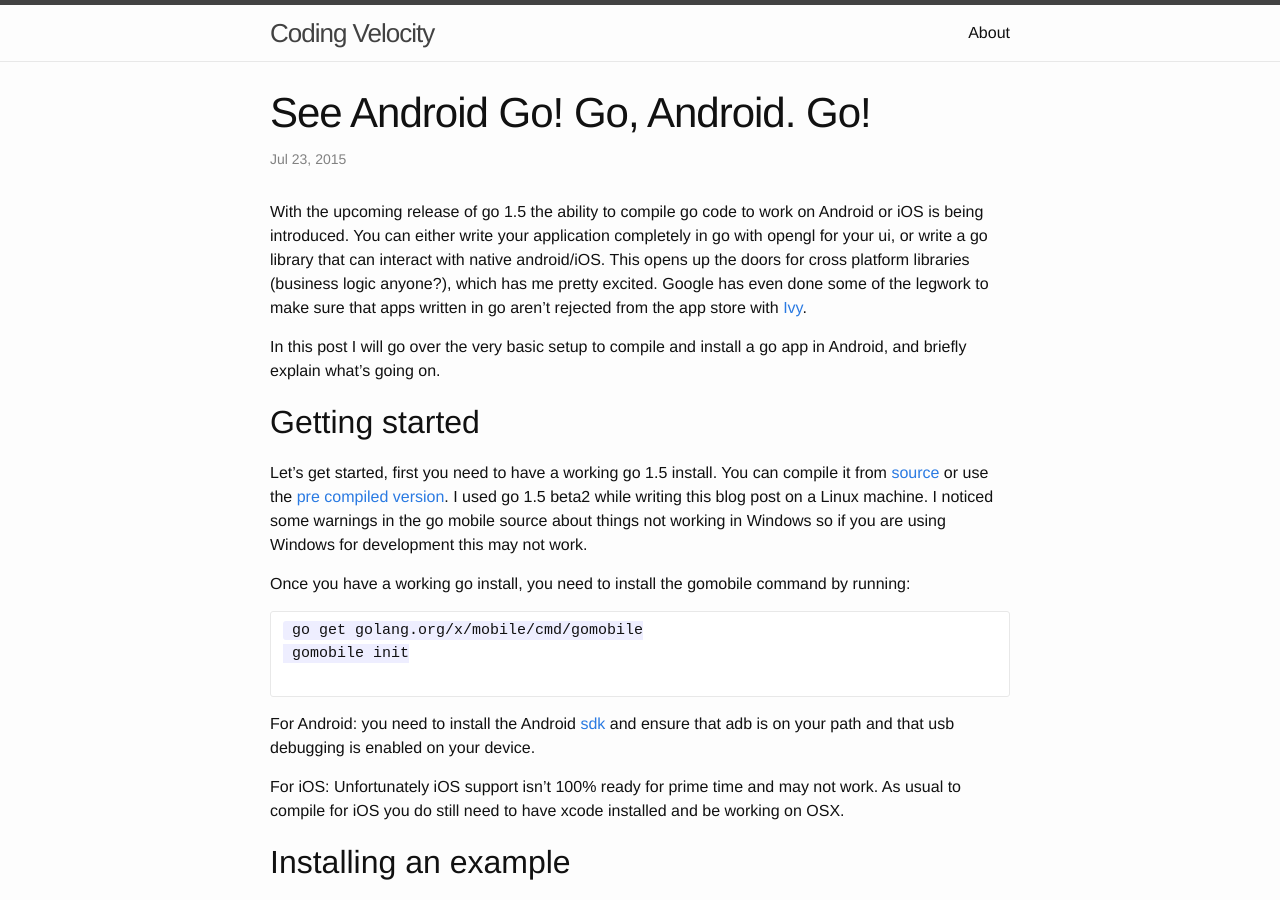
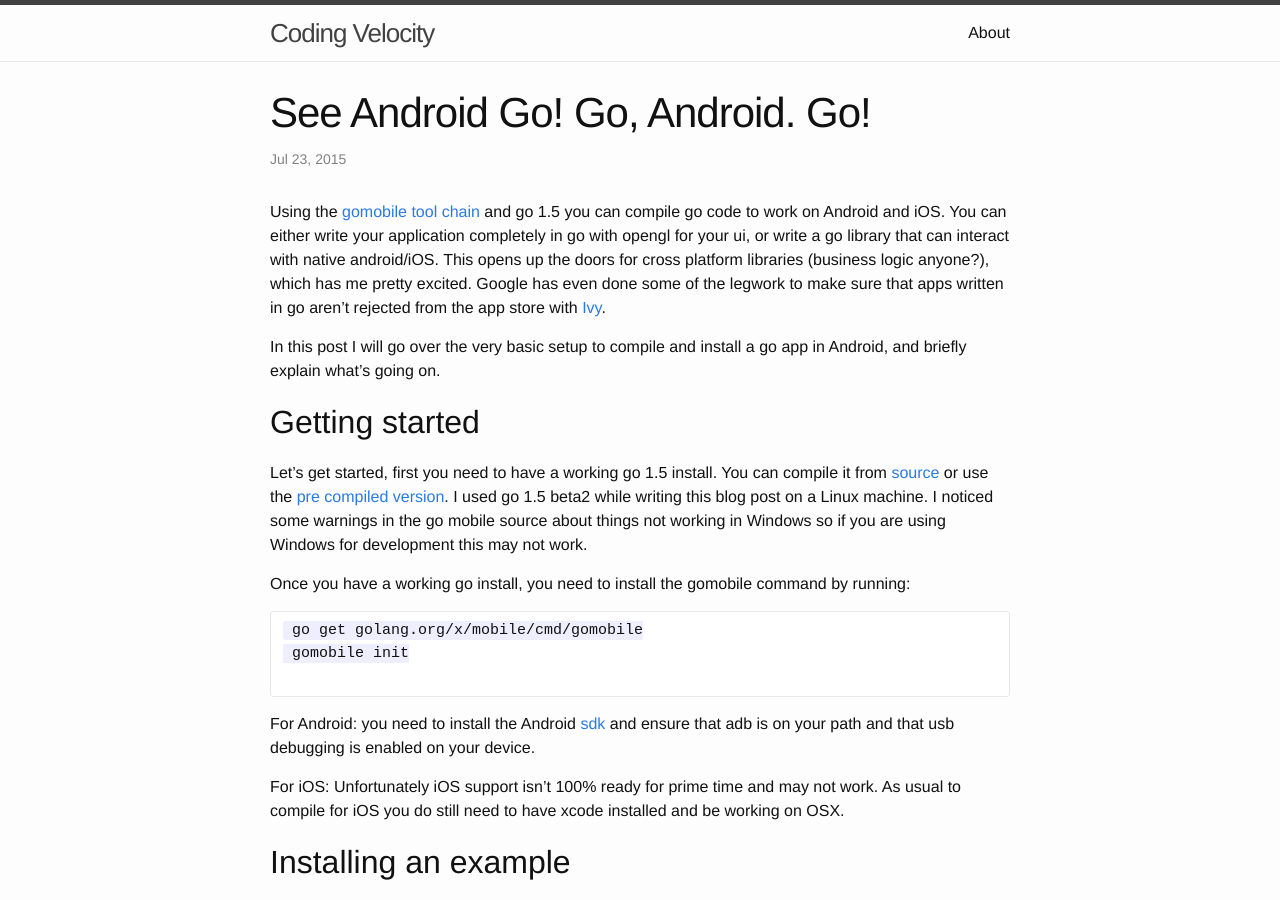
Before and after one commit to catwomey/catwomey.github.io, a Jekyll site: the page built from _posts/2015-07-23-go-mobile-intro.markdown, in a window 1280 px wide and 900 px high. Built offline with Jekyll 4.4.1, drawn with Linux system fonts in a browser that asks for light colours; Markdown is read by kramdown in place of the engine named in the settings; comment, search, counter and statistics services are not loaded.

Commit message:
Update 2015-07-23-go-mobile-intro.markdown
correcting intro

```diff
--- a/_posts/2015-07-23-go-mobile-intro.markdown
+++ b/_posts/2015-07-23-go-mobile-intro.markdown
@@ -5,7 +5,7 @@ date:   2015-07-23
 tags: go mobile
 ---
 
-With the upcoming release of go 1.5 the ability to compile go code to work on Android or iOS is being introduced.  You can either write your application completely in go with opengl for your ui, or write a go library that can interact with native android/iOS. This opens up the doors for cross platform libraries (business logic anyone?), which has me pretty excited.  Google has even done some of the legwork to make sure that apps written in go aren't rejected from the app store with [Ivy](https://itunes.apple.com/us/app/ivy-big-number-calculator/id1012116478?mt=8).
+Using the [gomobile tool chain](https://godoc.org/golang.org/x/mobile) and go 1.5 you can compile go code to work on Android and iOS. You can either write your application completely in go with opengl for your ui, or write a go library that can interact with native android/iOS. This opens up the doors for cross platform libraries (business logic anyone?), which has me pretty excited.  Google has even done some of the legwork to make sure that apps written in go aren't rejected from the app store with [Ivy](https://itunes.apple.com/us/app/ivy-big-number-calculator/id1012116478?mt=8).
 
 In this post I will go over the very basic setup to compile and install a go app in Android, and briefly explain what's going on.
 
```
